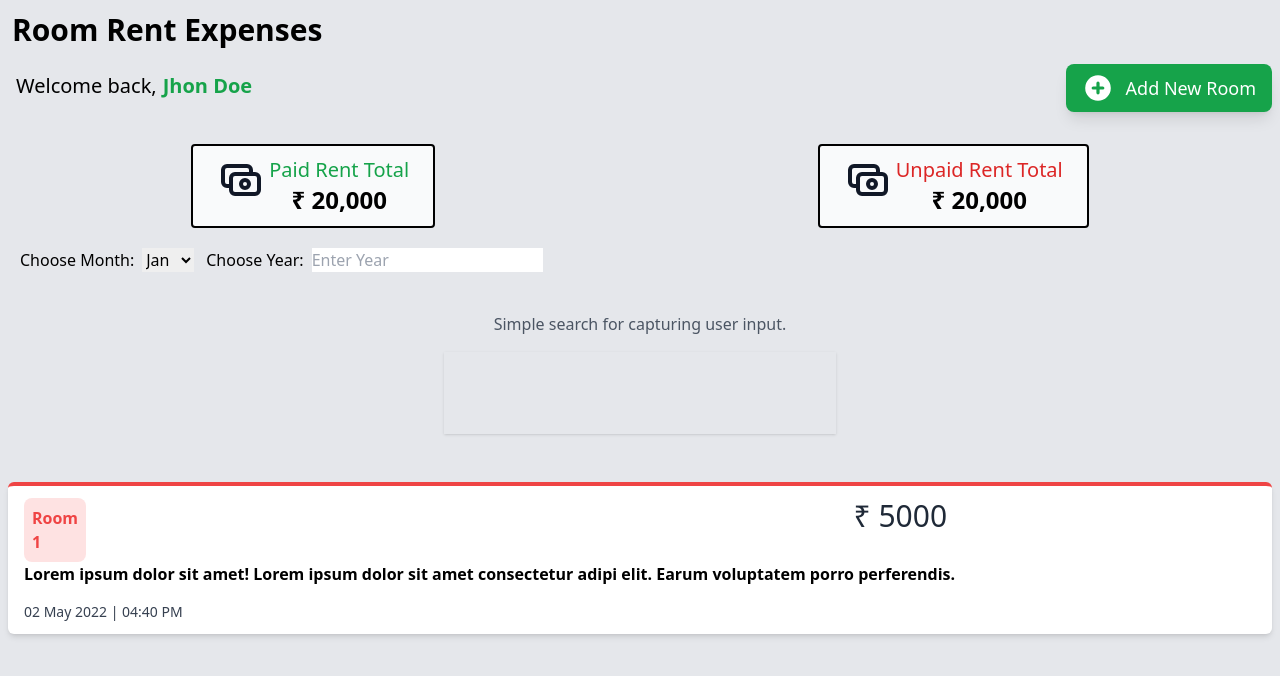
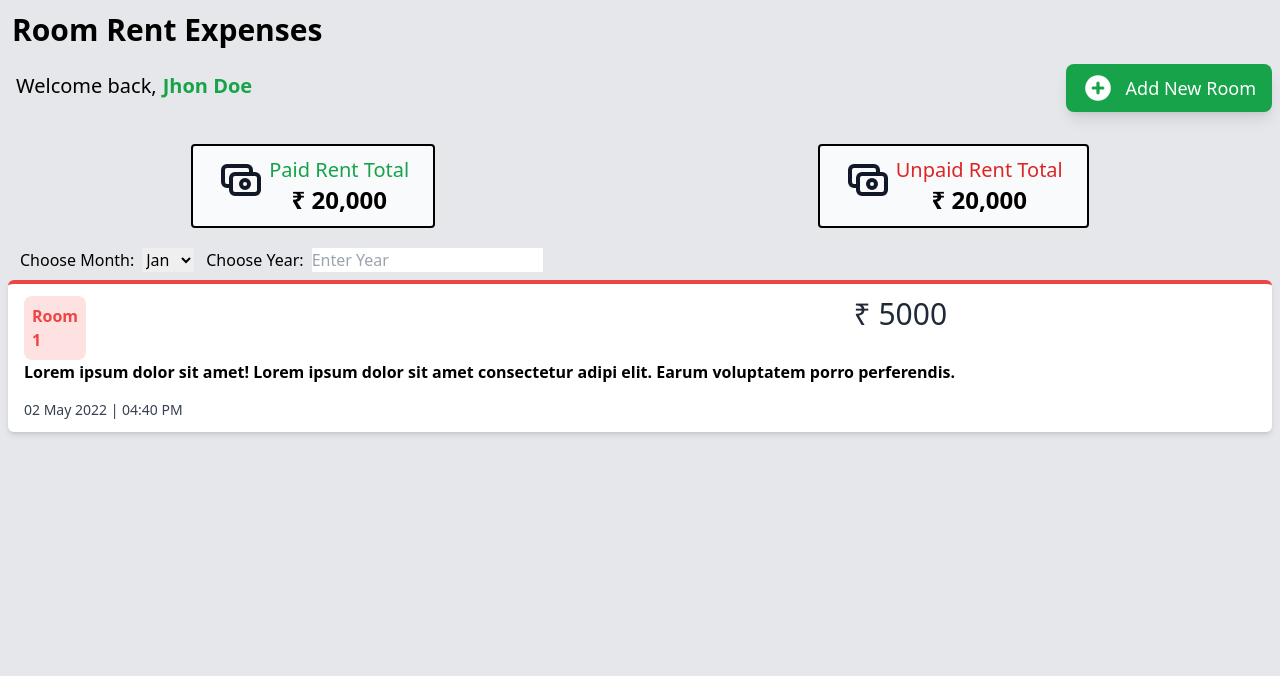
Before and after one commit to ParshuramNikam/ExpenseTracker, a React (Create React App) app: page /rents/1 in a window 1280 px wide. Shown: the top 676 px of the page. Built offline with nearby package versions, Linux system fonts and the light colour scheme; no server answers; the HTML template or start-up script is replaced by a standard one.

Commit message:
some changes

```diff
--- a/src/components/SingleRoomExpenseCard.jsx
+++ b/src/components/SingleRoomExpenseCard.jsx
@@ -25,14 +25,7 @@ function SingleRoomExpenseCard() {
           Choose Year:
         </label>
         <input type="number" placeholder="Enter Year"></input>
-        <div class="p-10">
-          <p class="mb-4 text-gray-600 text-center">
-            Simple search for capturing user input.
-          </p>
-          <div class="md:w-1/2 lg:w-1/3 m-auto border shadow">
-            <div id="app" class="bg-gray-200 p-10"></div>
-          </div>
-        </div>
+
       </div>
       <div className="flex border-t-4 border-red-500 md:flex justify-between gap-3 m-2 rounded-md shadow-md bg-white text-gray-700 px-4 py-3">
         <div>
```
